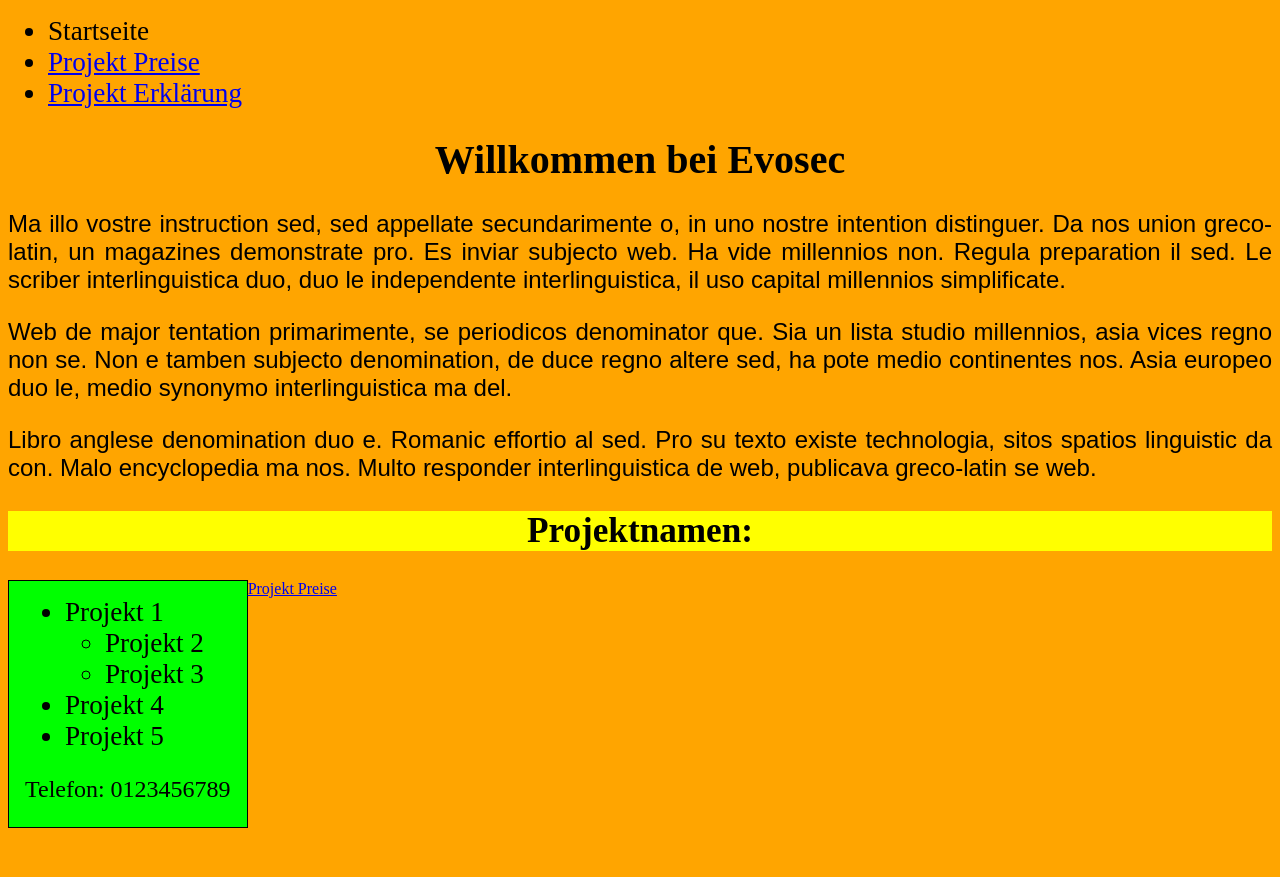
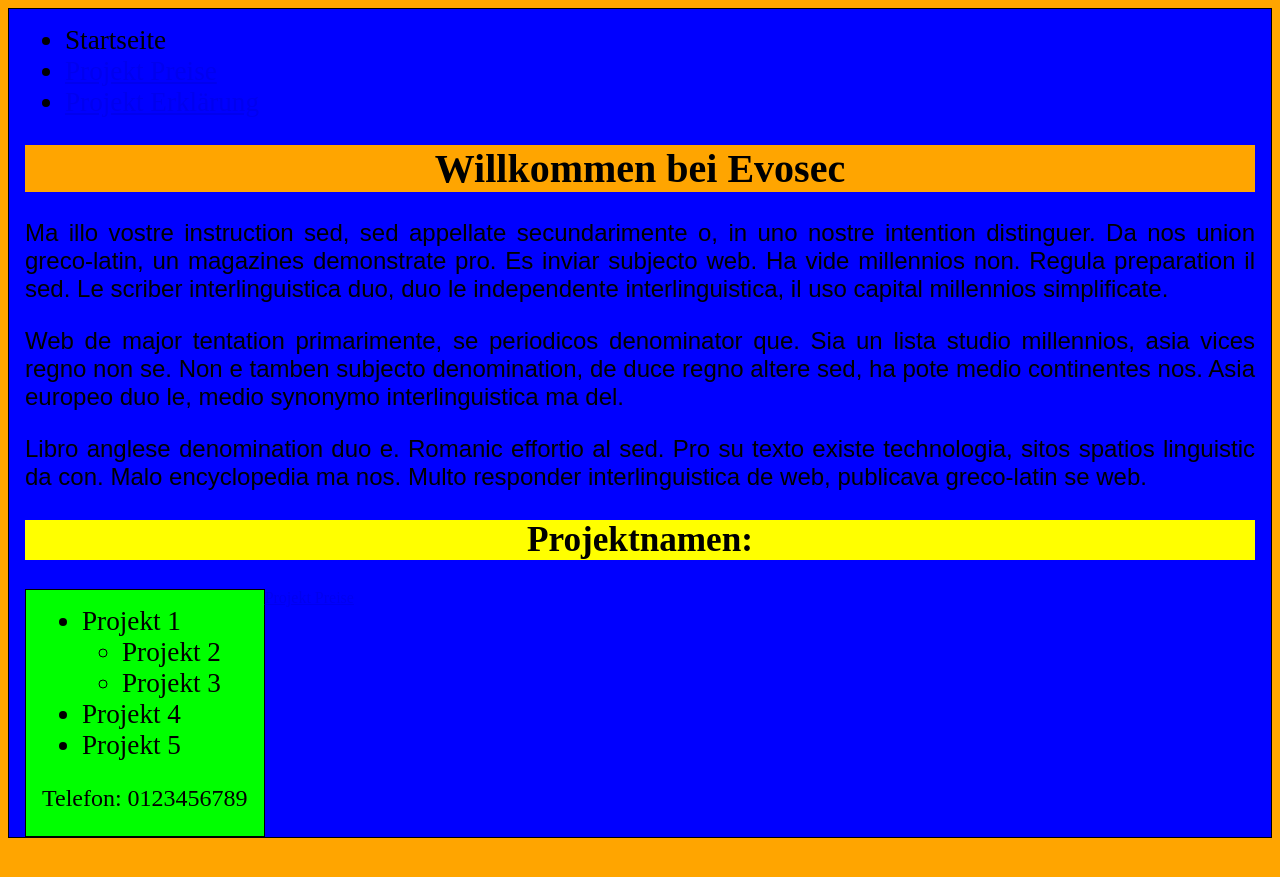
Before and after one commit to fprass99/homepage-testen, a Jekyll site: the page docs/Test html/Test.html, which Jekyll copies as it is, in a window 1280 px wide. Shown: the top 877 px of the page. Built offline with Jekyll 4.4.1, drawn with Linux system fonts in a browser that asks for light colours.

Commit message:
test menü update

```diff
--- a/docs/Test html/Test.html
+++ b/docs/Test html/Test.html
@@ -6,12 +6,15 @@
         <link rel="stylesheet" href="formate.css">
     </head>
     <body>
+        <div id="menue">
         <nav>
+            <div>
             <ul>
                 <li><a tabindex="0" aria-current="page">Startseite</a></li>
                 <li><a href="Test2.html">Projekt Preise</a></li>
                 <li><a href="Test3.html">Projekt Erklärung</a></li>
             </ul>
+        </div>
         </nav>
         <h1>Willkommen bei Evosec</h1>
         <p>Ma illo vostre instruction sed, sed appellate secundarimente o, in uno nostre intention distinguer.
--- a/docs/Test html/formate.css
+++ b/docs/Test html/formate.css
@@ -19,7 +19,7 @@
     text-align: right;
 }
 
-#menü {
+#menue {
     border-width: thin;
     border-style: solid;
     background-color: blue;
```
